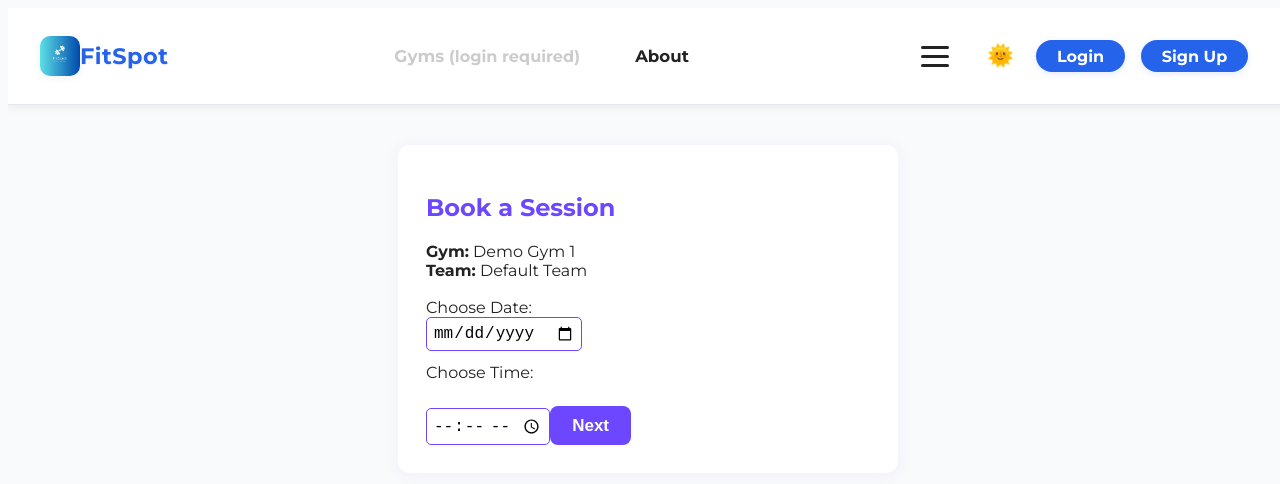
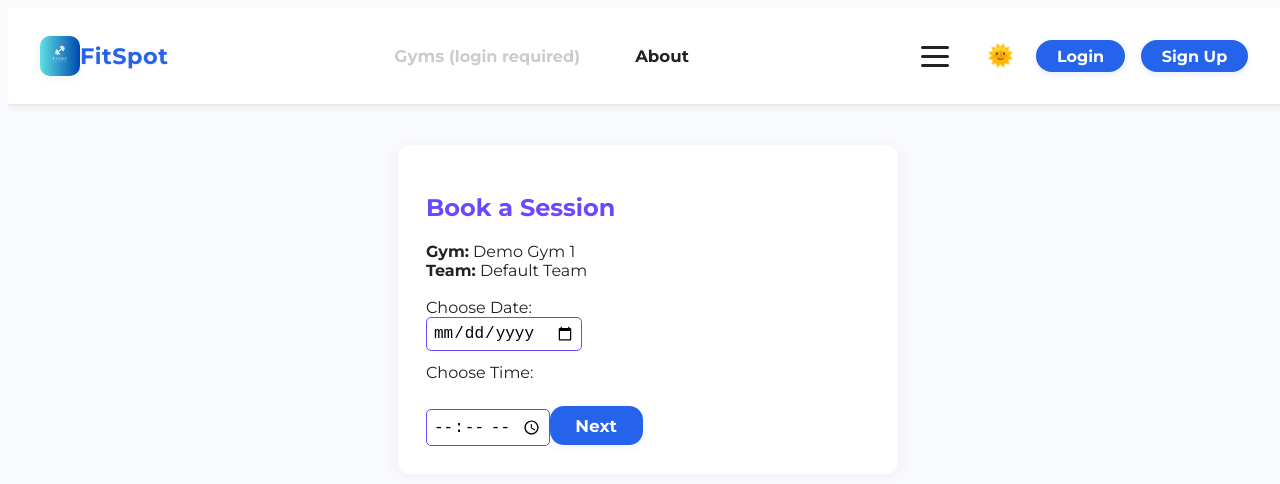
Before and after one commit to StartedtoCodewithAI/FitSpot, a React (Vite) app: page /#/book/1 in a window 1280 px wide. Shown: the top 484 px of the page. Built offline with nearby package versions, Linux system fonts and the light colour scheme.

Commit message:
Update BookSession.jsx

```diff
--- a/src/pages/BookSession.jsx
+++ b/src/pages/BookSession.jsx
@@ -2,6 +2,7 @@ import React, { useEffect, useState } from 'react';
 import { useLocation, useParams } from 'react-router-dom';
 import BookingSuccessModal from '../components/BookingSuccessModal';
 import { supabase } from '../supabaseClient';
+import FSButton from "../components/FSButton";
 
 export default function BookSession() {
   const { gymId } = useParams();
@@ -29,7 +30,6 @@ export default function BookSession() {
   const [modalOpen, setModalOpen] = useState(false);
   const [error, setError] = useState("");
 
-  // Debug: Show user info in console on load
   useEffect(() => {
     (async () => {
       const { data: { user }, error } = await supabase.auth.getUser();
@@ -50,39 +50,30 @@ export default function BookSession() {
 
   const handleNext = () => setStep(step + 1);
 
-  // Supabase code insert here!
   const handlePayment = async () => {
     setError("");
     const code = Math.random().toString(36).slice(2, 8).toUpperCase();
 
-    // Get user
     const { data: { user }, error: userError } = await supabase.auth.getUser();
-    console.log("User before insert:", user, userError);
-
     if (!user || userError) {
       setError("Not logged in! Please sign in to book a session.");
       return;
     }
 
-    // Prepare gym object if needed
     const gymObj = { name: gymName };
-
-    // Insert booking into Supabase
     const { error: insertError } = await supabase
       .from("codes")
       .insert([{
         user_id: user.id,
         code,
-        gym: gymObj, // Or gym: gymName, depending on your schema
+        gym: gymObj,
         date,
         time,
         used: false,
-        // team: teamName, // Uncomment if you have this field in your table
       }]);
 
     if (insertError) {
       setError("Failed to save booking: " + insertError.message);
-      console.error("Supabase Insert Error:", insertError);
       return;
     }
 
@@ -114,22 +105,17 @@ export default function BookSession() {
           <input type="date" value={date} onChange={e => setDate(e.target.value)} style={{ fontSize: 16, padding: 6, borderRadius: 5, border: "1px solid #6C47FF" }} />
           <label style={{ display: "block", marginTop: 12 }}>Choose Time:</label>
           <input type="time" value={time} onChange={e => setTime(e.target.value)} style={{ fontSize: 16, padding: 6, borderRadius: 5, border: "1px solid #6C47FF" }} />
-          <button
+          <FSButton
             disabled={!date || !time}
             onClick={handleNext}
             style={{
-              background: "#6C47FF",
-              color: "#fff",
-              border: "none",
-              borderRadius: 8,
-              padding: "0.6rem 1.4rem",
               marginTop: 24,
               fontWeight: 600,
               fontSize: 17,
               cursor: (!date || !time) ? "not-allowed" : "pointer"
             }}>
             Next
-          </button>
+          </FSButton>
         </>
       )}
       {step === 2 && (
@@ -139,40 +125,30 @@ export default function BookSession() {
           <div>Team: <b>{teamName}</b></div>
           <div>Date: <b>{date}</b></div>
           <div>Time: <b>{time}</b></div>
-          <button
+          <FSButton
             onClick={handleNext}
             style={{
-              background: "#6C47FF",
-              color: "#fff",
-              border: "none",
-              borderRadius: 8,
-              padding: "0.6rem 1.4rem",
               marginTop: 24,
               fontWeight: 600,
               fontSize: 17
             }}>
             Proceed to Payment
-          </button>
+          </FSButton>
         </>
       )}
       {step === 3 && (
         <>
           <h4>Payment</h4>
           <div style={{ marginBottom: 20 }}>Payment integration coming soon.<br />Click below to simulate payment.</div>
-          <button
+          <FSButton
             onClick={handlePayment}
             style={{
-              background: "#6C47FF",
-              color: "#fff",
-              border: "none",
-              borderRadius: 8,
-              padding: "0.6rem 1.4rem",
               marginTop: 8,
               fontWeight: 600,
               fontSize: 17
             }}>
             Pay &amp; Generate Code
-          </button>
+          </FSButton>
         </>
       )}
       {step === 4 && (
```
